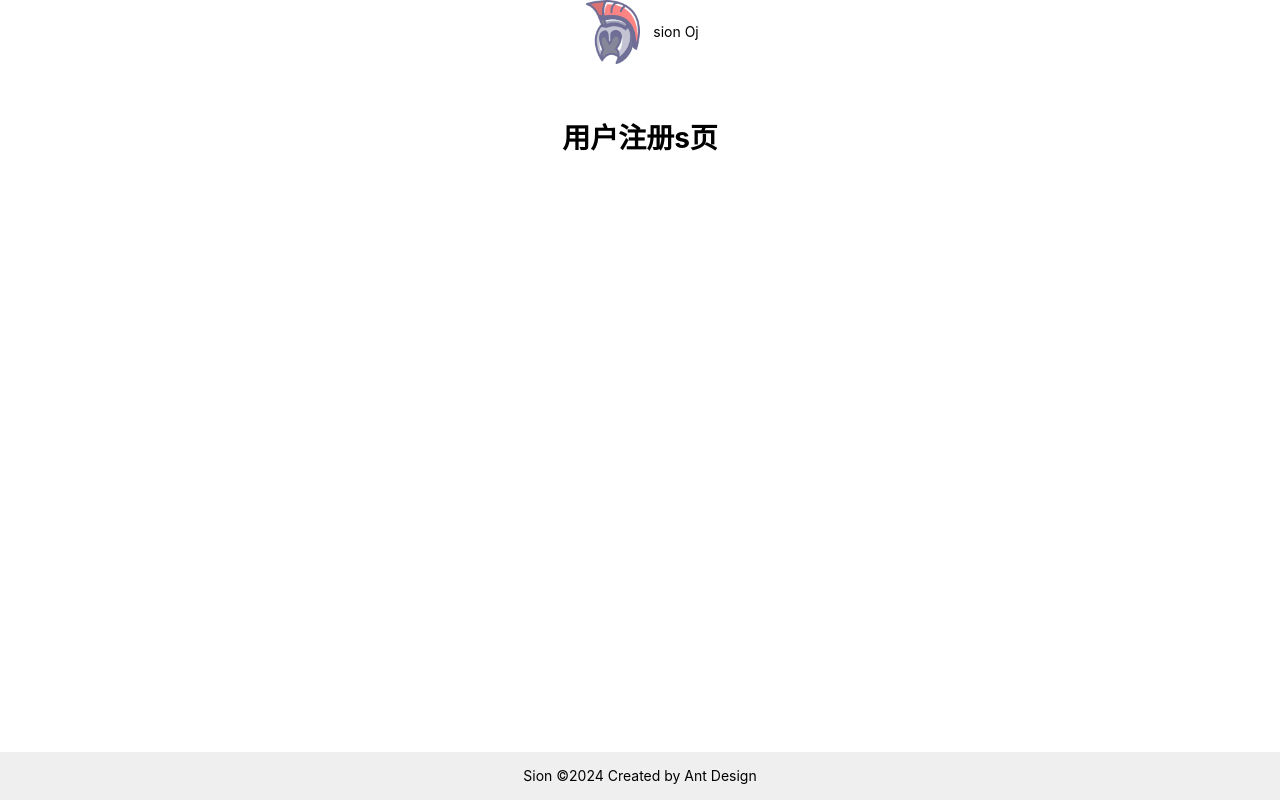
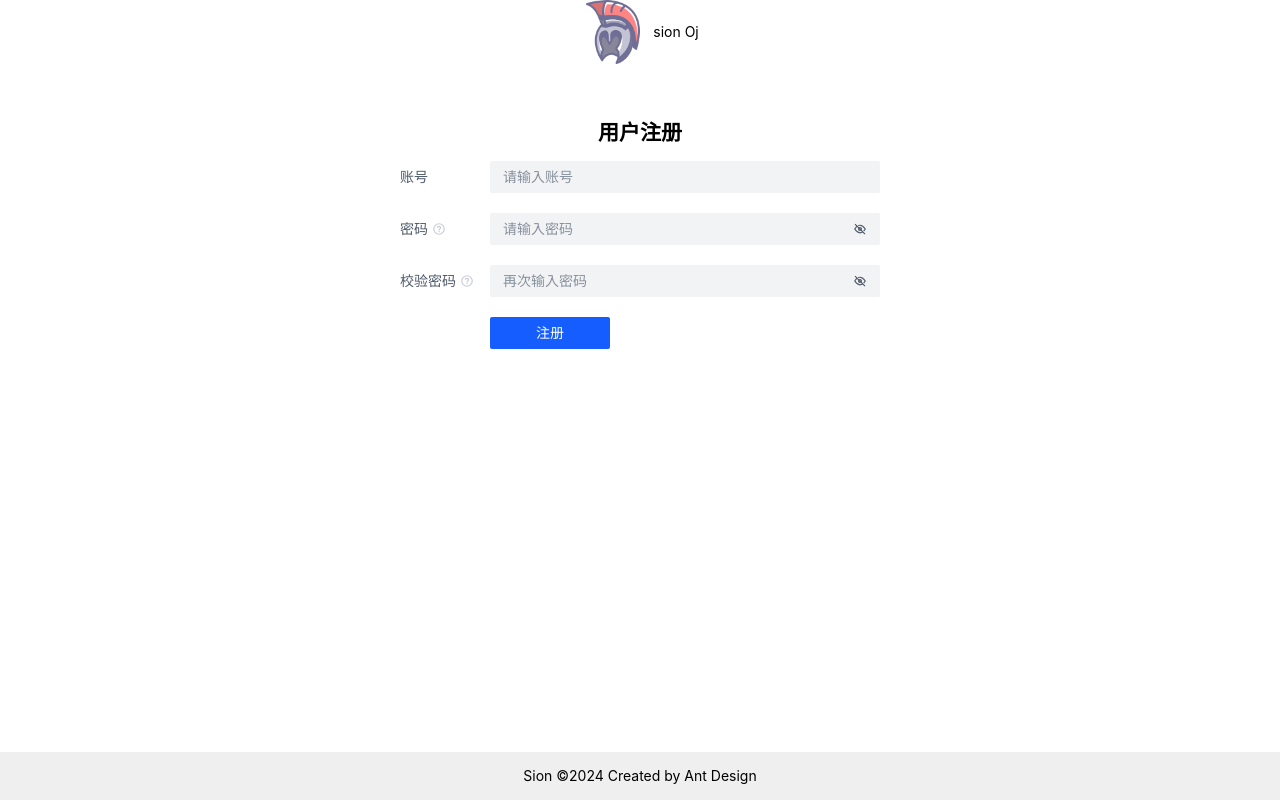
Before and after one commit to Z-WICK/sionOj, a Vue app: page /user/register in a window 1280 px wide. Built offline with nearby package versions, Linux system fonts and the light colour scheme.

Commit message:
feat: 用户注册页面开发

```diff
--- a/src/views/user/UserRegisterView.vue
+++ b/src/views/user/UserRegisterView.vue
@@ -1,6 +1,76 @@
 <template>
-  <div class="about">
-    <h1>用户注册s页</h1>
+  <div id="userRegisterView">
+    <h2 style="margin-bottom: 16px">用户注册</h2>
+    <a-form
+      style="max-width: 480px; margin: 0 auto"
+      label-align="left"
+      auto-label-width
+      :model="form"
+      @submit="handleSubmit"
+    >
+      <a-form-item field="userAccount" label="账号">
+        <a-input v-model="form.userAccount" placeholder="请输入账号" />
+      </a-form-item>
+      <a-form-item field="userPassword" tooltip="密码不少于 8 位" label="密码">
+        <a-input-password
+          v-model="form.userPassword"
+          placeholder="请输入密码"
+        />
+      </a-form-item>
+      <a-form-item
+        field="checkPassword"
+        tooltip="密码不少于 8 位"
+        label="校验密码"
+      >
+        <a-input-password
+          v-model="form.checkPassword"
+          placeholder="再次输入密码"
+        />
+      </a-form-item>
+      <a-form-item>
+        <a-button type="primary" html-type="submit" style="width: 120px">
+          注册
+        </a-button>
+      </a-form-item>
+    </a-form>
   </div>
 </template>
-<script setup lang="ts"></script>
+
+<script setup lang="ts">
+import { reactive } from "vue";
+import { UserControllerService, UserRegisterRequest } from "../../../generated";
+import message from "@arco-design/web-vue/es/message";
+import { useRouter } from "vue-router";
+import { useStore } from "vuex";
+
+/**
+ * 表单信息
+ */
+const form = reactive({
+  userAccount: "",
+  userPassword: "",
+  checkPassword: "",
+} as UserRegisterRequest);
+
+const router = useRouter();
+const store = useStore();
+
+/**
+ * 提交表单
+ * @param data
+ */
+const handleSubmit = async () => {
+  const res = await UserControllerService.userRegisterUsingPost(form);
+  // 注册成功，跳转到主页
+  if (res.code === 0) {
+    await store.dispatch("user/getLoginUser");
+    router.push({
+      path: "/user/login",
+      //表示替换当前历史记录，这样不会在浏览器的历史记录中留下这次跳转的记录，防止用户返回到登录页面（或触发这个跳转的页面）。
+      replace: true,
+    });
+  } else {
+    message.error("注册失败，" + res.message);
+  }
+};
+</script>
```
